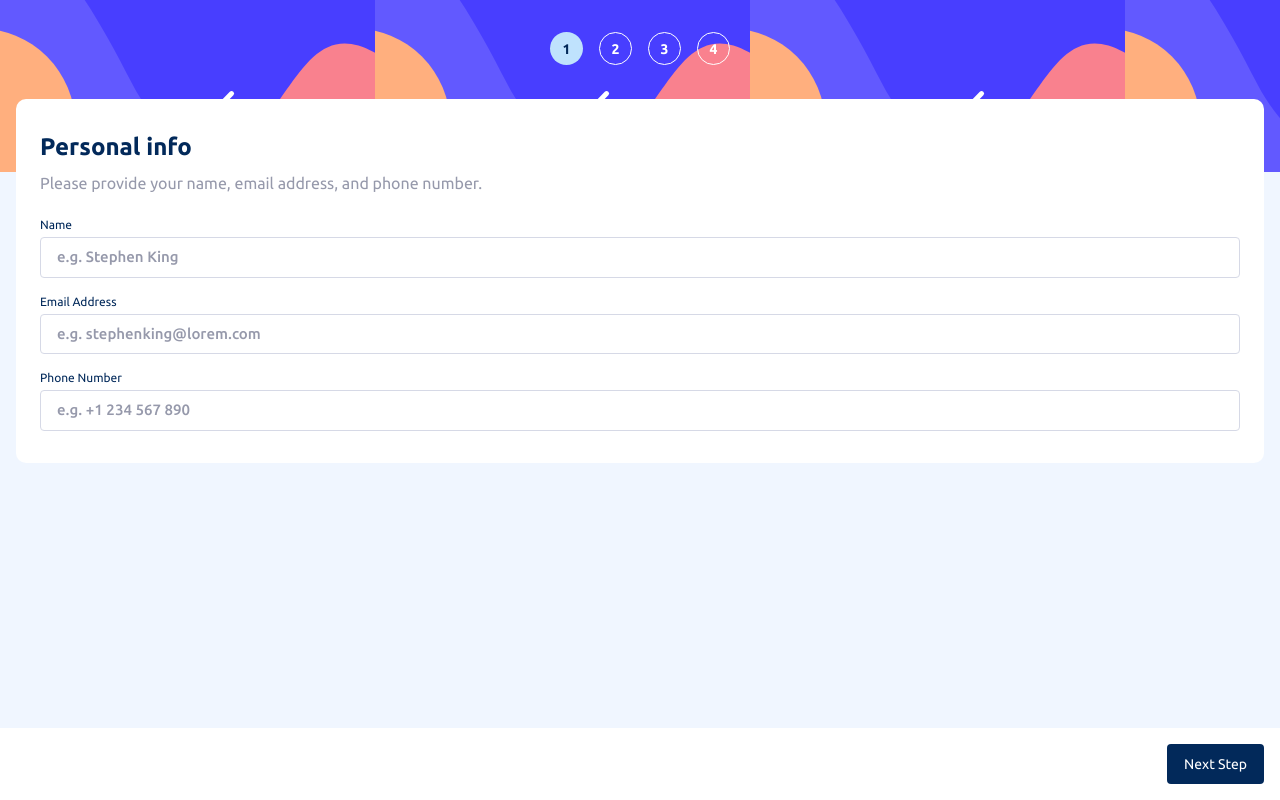
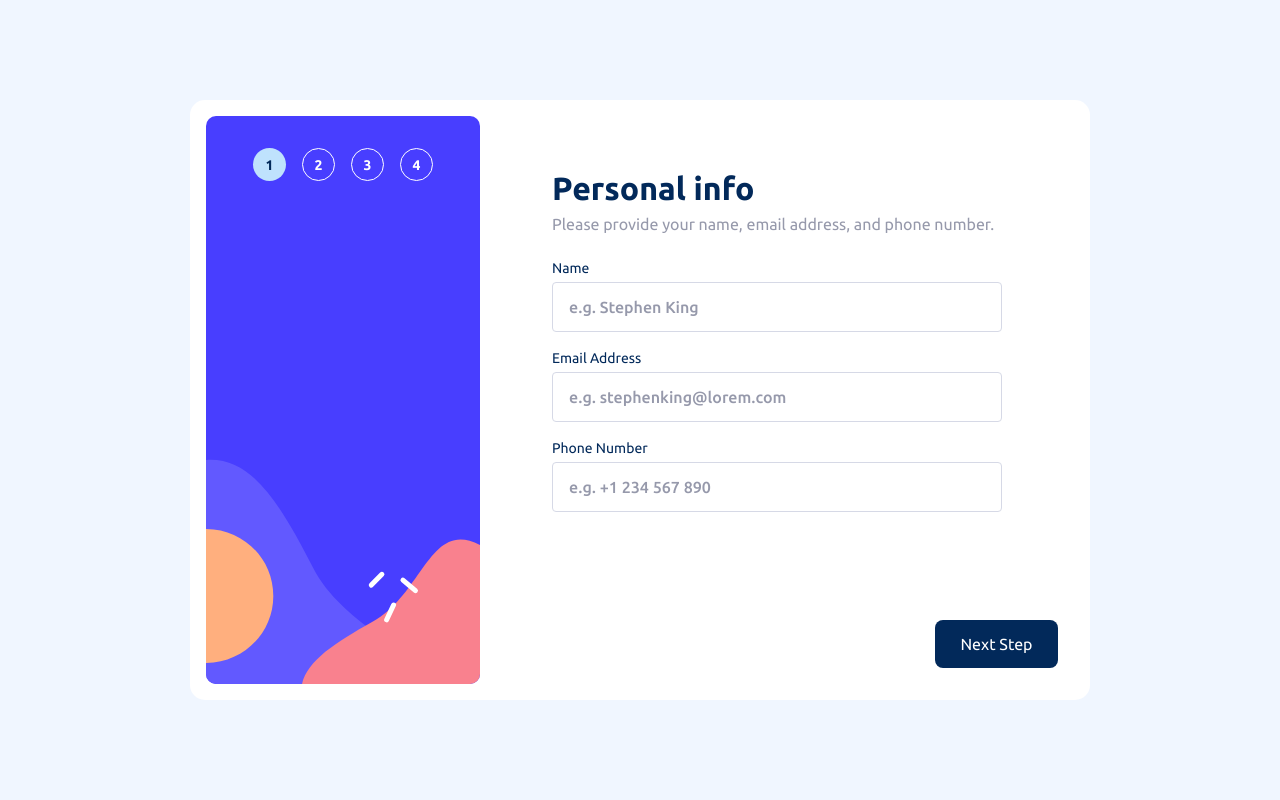
Before and after one commit to kncalderong/multistep-form, a React (Vite) app: page / in a window 1280 px wide. Built offline with nearby package versions, Linux system fonts and the light colour scheme.

Commit message:
style: personal-info section styled in desktop screens

```diff
--- a/src/components/FormInputRow.tsx
+++ b/src/components/FormInputRow.tsx
@@ -17,12 +17,12 @@ type FormInputRowProps = {
 const FormInputRow = ({ setValue, value, name, label, placeHolder, type, showAlert, alertMessage,refHook }: FormInputRowProps) => {
   return (
     <div className='flex flex-col items-start relative' >
-      <label className='text-xs text-marine-blue ' htmlFor={name}>{label}</label>
+      <label className='text-xs text-marine-blue md:text-sm' htmlFor={name}>{label}</label>
       <input type={type} value={value} name={name} onChange={(e) => {
           handleChange(e, setValue)
       }}
         ref={refHook}
-        placeholder={placeHolder} className={`border-light-gray rounded-[4px] px-4 py-2 border-[1px] mt-1 w-full ${showAlert ? 'focus:border-strawberry-red' : 'focus:border-purplish-blue'} focus-visible:outline-none text-marine-blue text-[15px] placeholder-cool-gray placeholder:font-medium`} />
+        placeholder={placeHolder} className={`border-light-gray rounded-[4px] px-4 py-2 border-[1px] mt-1 w-full ${showAlert ? 'focus:border-strawberry-red' : 'focus:border-purplish-blue'} focus-visible:outline-none text-marine-blue text-[15px] placeholder-cool-gray placeholder:font-medium md:text-base md:py-3 cursor-pointer`} />
       {showAlert && (
         <div className='absolute right-0 text-xs text-strawberry-red font-bold' >
           {alertMessage}
--- a/src/index.css
+++ b/src/index.css
@@ -9,4 +9,10 @@
   * {
     @apply font-ubuntu
   }
+
+  input[type="number"]::-webkit-inner-spin-button,
+  input[type="number"]::-webkit-outer-spin-button {
+    -webkit-appearance: none;
+    margin: 0;
+  }
 }
--- a/src/pages/form/PersonalInfo.tsx
+++ b/src/pages/form/PersonalInfo.tsx
@@ -91,10 +91,10 @@ const PersonalInfo = () => {
   return (
 
     <div className='flex flex-col grow' >
-      <div className='flex justify-center items-start p-4 grow bg-magnolia'>
-        <div className='bg-white py-8 px-6 w-full rounded-[10px] mt-[-89px] ' >
+      <div className='flex justify-center items-start p-4 grow bg-magnolia md:pt-[56px] md:bg-white'>
+        <div className='bg-white py-8 px-6 w-full rounded-[10px] mt-[-89px] md:mt-0 md:p-0 md:w-[450px] ' >
           <form className='flex flex-col'>
-            <h2 className='text-2xl text-marine-blue font-bold mb-2' >Personal info</h2>
+            <h2 className='text-2xl text-marine-blue font-bold mb-2 md:text-[32px]' >Personal info</h2>
             <p className='text-cool-gray mb-[22px]' >Please provide your name, email address, and phone number.</p>
             <div className='flex flex-col  gap-4 '>
               <FormInputRow type='text' value={name.value} setValue={setName} label='Name' placeHolder='e.g. Stephen King' name='name' refHook={inputNameRef} showAlert={name.showAlert} alertMessage={name.alertMessage} />
@@ -105,7 +105,7 @@ const PersonalInfo = () => {
         </div>
       </div>
       <div className='flex justify-end p-4 items-center'>
-        <div className='w-[97px] h-[40px] bg-marine-blue text-white text-sm flex justify-center items-center rounded-[4px] cursor-pointer' onClick={()=>runValidations() } >Next Step</div>
+        <div className='w-[97px] h-[40px] md:w-[123px] md:h-[48px] md:text-base md:rounded-lg bg-marine-blue text-white text-sm flex justify-center items-center rounded-[4px] cursor-pointer' onClick={()=>runValidations() } >Next Step</div>
       </div>
     </div>
   )
--- a/src/pages/form/SharedLayoutForm.tsx
+++ b/src/pages/form/SharedLayoutForm.tsx
@@ -1,15 +1,21 @@
 import React from 'react'
 import FormNavbar from '../../components/FormNavbar'
 import BgMobile from '../../assets/images/bg-sidebar-mobile.svg'
+import BgDesktop from '../../assets/images/bg-sidebar-desktop.svg'
 import {Outlet, NavLink} from 'react-router-dom'
 
 const SharedLayoutForm = () => {
   return (
-    <div className='flex flex-col h-screen'>
-      <div className='flex justify-center items-start h-[172px] min-h-[172px] pt-8' style={{backgroundImage: `url(${BgMobile})`}} >
-        <FormNavbar/>
+    <div className='h-screen flex justify-center items-center md:bg-magnolia'>
+      <div className='flex flex-col h-full md:h-[600px] md:w-[90%] md:max-w-[900px] md:flex-row md:p-4 md:rounded-[15px] md:bg-white'>
+        <div className=' justify-center items-start h-[172px] min-h-[172px] pt-8 flex md:hidden' style={{backgroundImage: `url(${BgMobile})`}} >
+          <FormNavbar/>
+        </div>
+        <div className='justify-center items-start h-full w-[274px] pt-8 hidden md:flex' style={{backgroundImage: `url(${BgDesktop})`}} >
+          <FormNavbar/>
+        </div>
+        <Outlet />
       </div>
-      <Outlet />
     </div>
   )
 }
```
